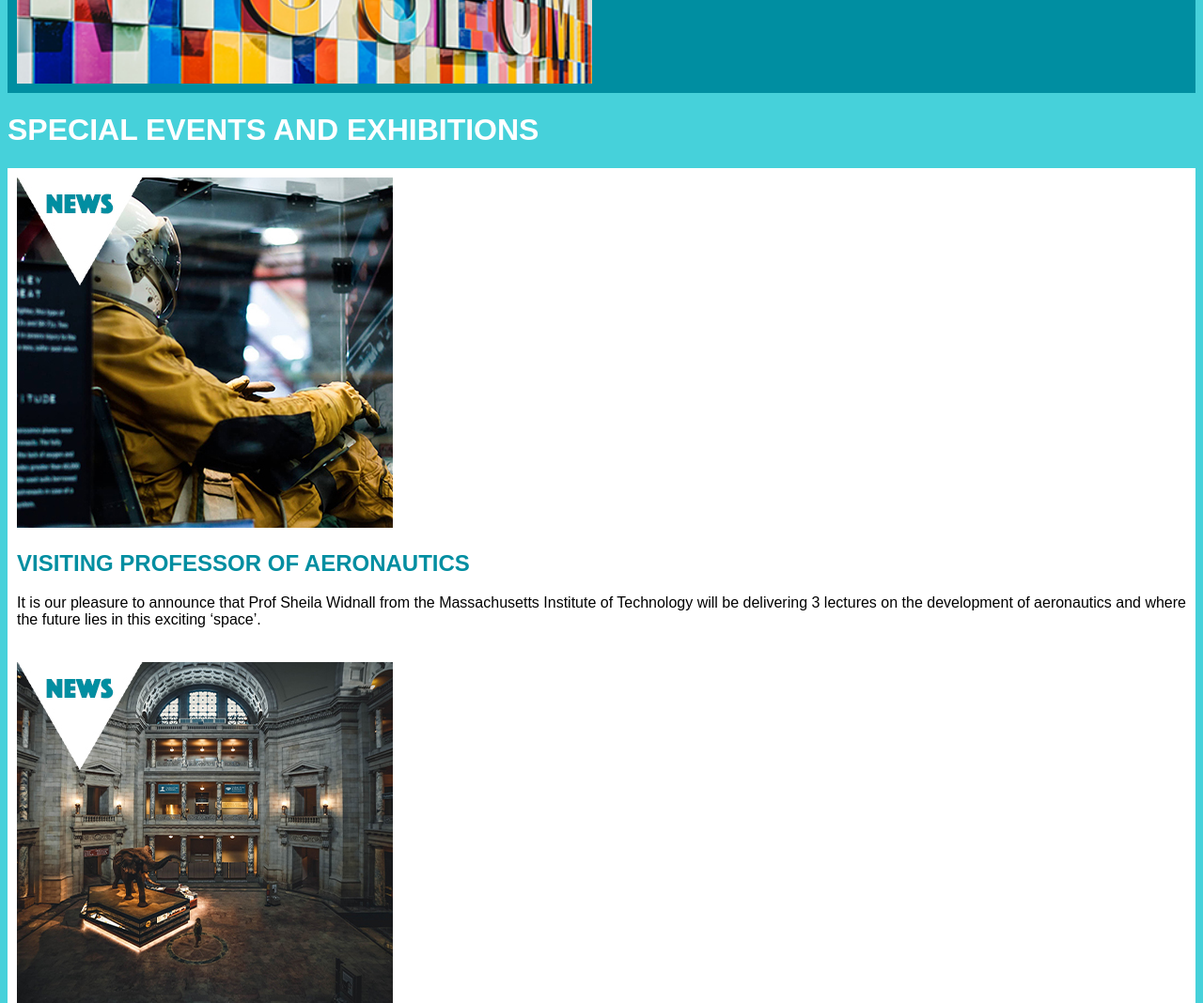
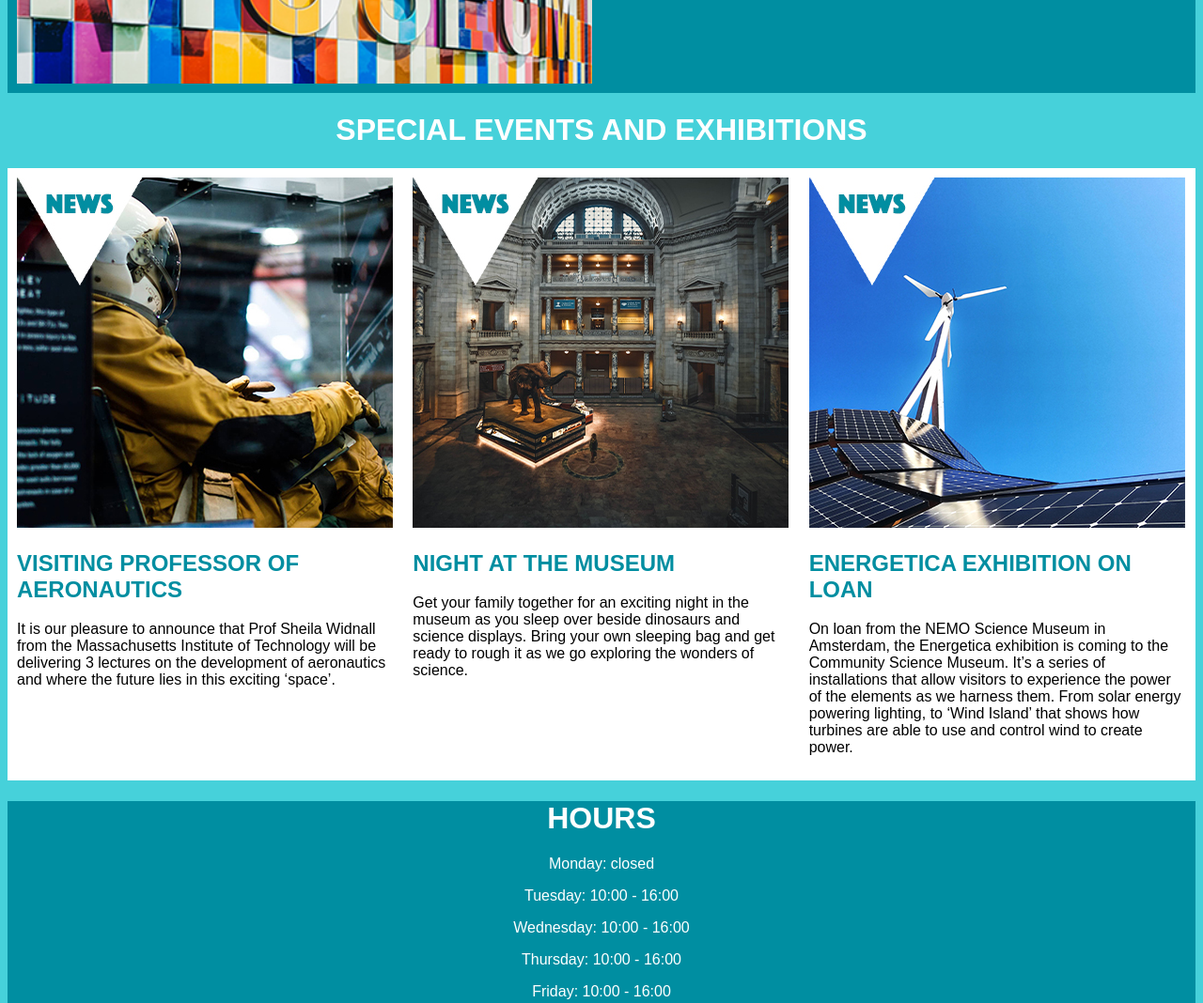
Before and after one commit to KineOnes/2022-12-17_semester_project1_Kine-Ones-Verhaaf_fp, a plain HTML site: page index.html in a window 1280 px wide. Shown: the part 560-1628 px from the top of the page at 94% size. Drawn offline with Linux system fonts and the light colour scheme; files whose address does not match are found by name.

Commit message:
added media queries to index page and events/news

```diff
--- a/index.html
+++ b/index.html
@@ -35,6 +35,7 @@
             </div>
         </div>
             <h1>SPECIAL EVENTS AND EXHIBITIONS</h1>
+            <div class="events">
             <div class="news">
                 <img src="./images/astronaut_news.jpg" alt="Picture of astronaut in a simulator of spaceship.">
                 <h2 class="dark_text">VISITING PROFESSOR OF AERONAUTICS</h2>
@@ -50,6 +51,7 @@
                 <h2 class="dark_text">ENERGETICA EXHIBITION ON LOAN</h2>
                 <p>On loan from the NEMO Science Museum in Amsterdam, the Energetica exhibition is coming to the Community Science Museum. It’s a series of installations that allow visitors to experience the power of the elements as we harness them. From solar energy powering lighting, to ‘Wind Island’ that shows how turbines are able to use and control wind to create power.</p>
             </div>
+        </div>
     </main>
     <footer>
         <div class="hours">
--- a/styles.css
+++ b/styles.css
@@ -13,6 +13,10 @@ img {
 
 .logo_mobile {
     text-align: left;
+}
+
+h1 {
+    text-align: center;
 }
 
 h1, h2 {
@@ -65,13 +69,21 @@ a {
     text-decoration: none;
 }
 
+.events {
+    /* background-color: #008EA1; */
+    text-align: center;
+    display: flex;
+    padding: 0px;
+}
+
 .news {
     text-align: center;
     background-color: white;
     text-align: left;
     padding: 10px;
-      flex-direction: column;
-      grid-template-columns: 1fr;
+    flex: 10px;
+    flex-direction: column;
+    grid-template-columns: 1fr;
 }
 
 .hours {
@@ -125,8 +137,15 @@ footer {
   }
 
   @media(max-width: 600px){
-    .container{
+    .container {
       flex-direction: column;
       grid-template-columns: 1fr;
     }
   }
+
+  @media(max-width: 600px){
+    .events {
+      flex-direction: column;
+      grid-template-columns: 1fr;
+    }
+  }
```
Also changed, not shown: expo.css (+5 -5 lines).
